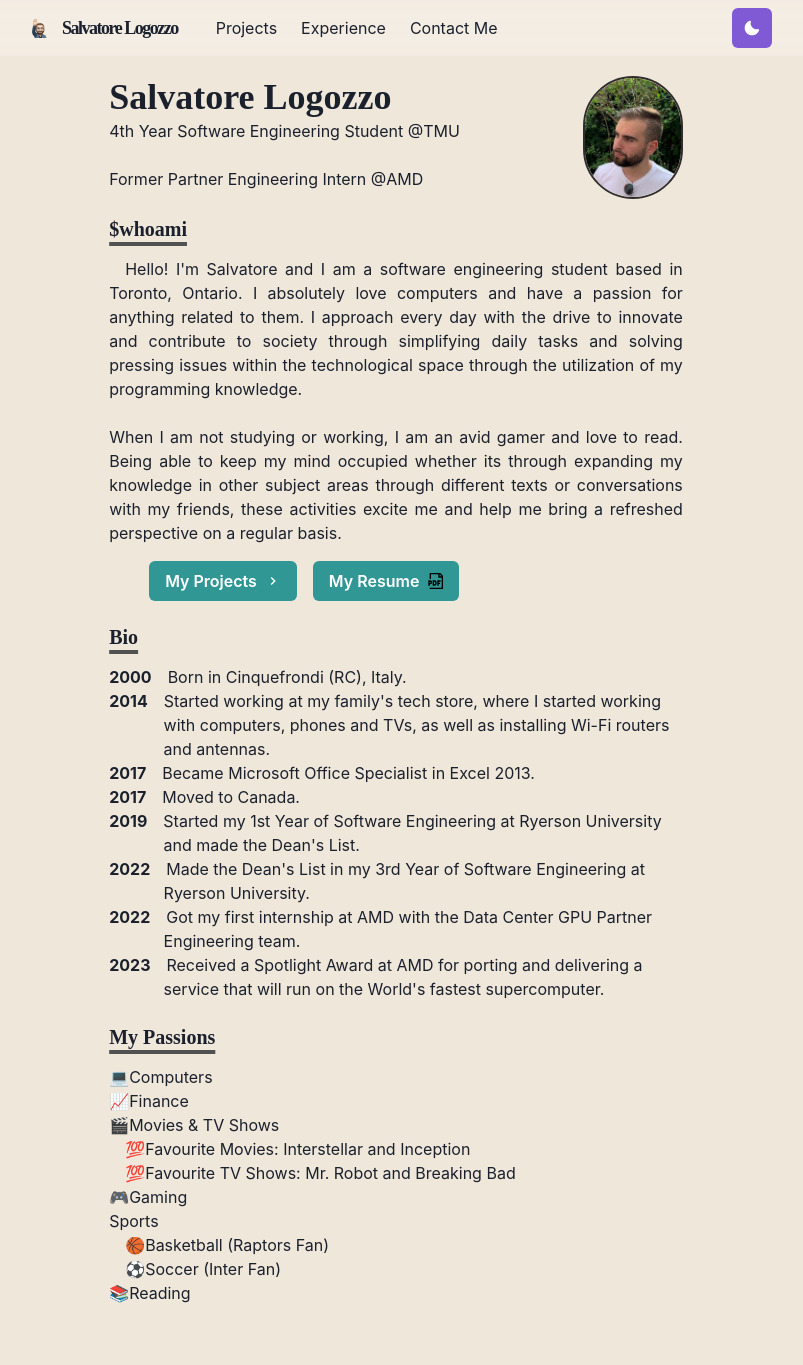
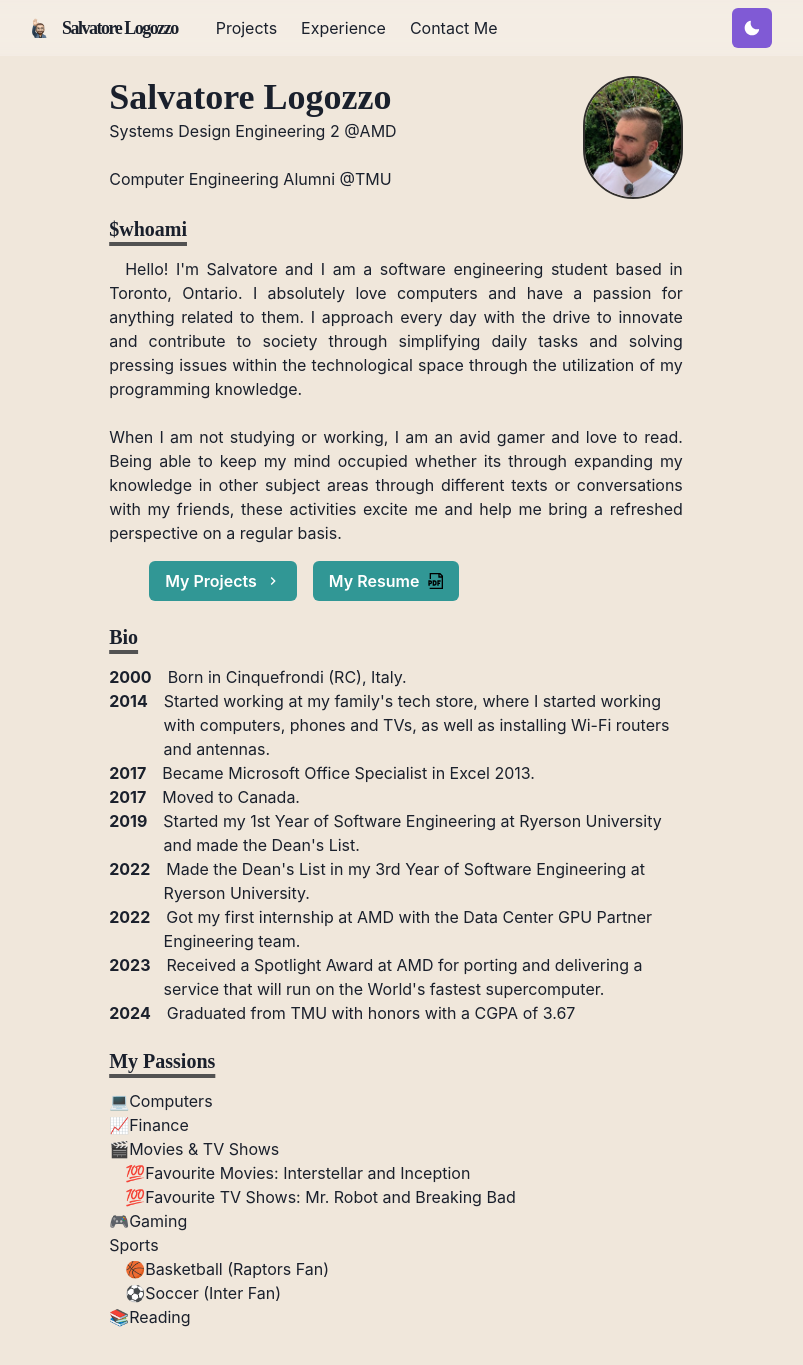
Before and after one commit to bigsaso/portfolio-website, a Next.js app: page / in a window 1280 px wide. Shown: the whole page, without its empty margins (244-1047 px from the left). Before the commit the page ends 1341 px from the top, so only its background shows below. Built offline with nearby package versions, Linux system fonts and the light colour scheme; a web font is replaced by a local one.

Commit message:
Graduated uni and started new job

```diff
--- a/pages/index.js
+++ b/pages/index.js
@@ -1,11 +1,11 @@
-import {Container, Box, Heading, Image, Button, Stack} from "@chakra-ui/react"
 import { ChevronRightIcon } from "@chakra-ui/icons"
+import { Box, Button, Container, Heading, Image, Stack } from "@chakra-ui/react"
+import NextLink from 'next/link'
 import { GrDocumentPdf } from 'react-icons/gr'
+import Layout from "../components/layouts/article"
 import { BioSec, BioYear } from "../components/layouts/bio"
-import NextLink from 'next/link'
+import Paragraph from '../components/layouts/paragraph'
 import Section from '../components/layouts/section'
-import Paragraph from '../components/layouts/paragraph'
-import Layout from "../components/layouts/article"
 
 const Page = () =>{
     return(
@@ -17,8 +17,8 @@ const Page = () =>{
                         Salvatore Logozzo
                     </Heading>
                     <p>
-                        4th Year Software Engineering Student @TMU<br/><br/>
-                        Former Partner Engineering Intern @AMD
+                        Systems Design Engineering 2 @AMD<br/><br/>
+                        Computer Engineering Alumni @TMU
                     </p>
                 </Box>
                 <Box flexShrink={0} mt={{base:4, md:0}} ml={{md:6}} align='center'>
@@ -95,6 +95,10 @@ const Page = () =>{
                     <BioYear>2023</BioYear>
                     Received a Spotlight Award at AMD for porting and delivering a service that will run on the World&apos;s fastest supercomputer.
                 </BioSec>
+                <BioSec>
+                    <BioYear>2024</BioYear>
+                    Graduated from TMU with honors with a CGPA of 3.67
+                </BioSec>
             </Section>
             <Section delay={1}>
                 <Heading as='h3' variant='section-title'>
```
